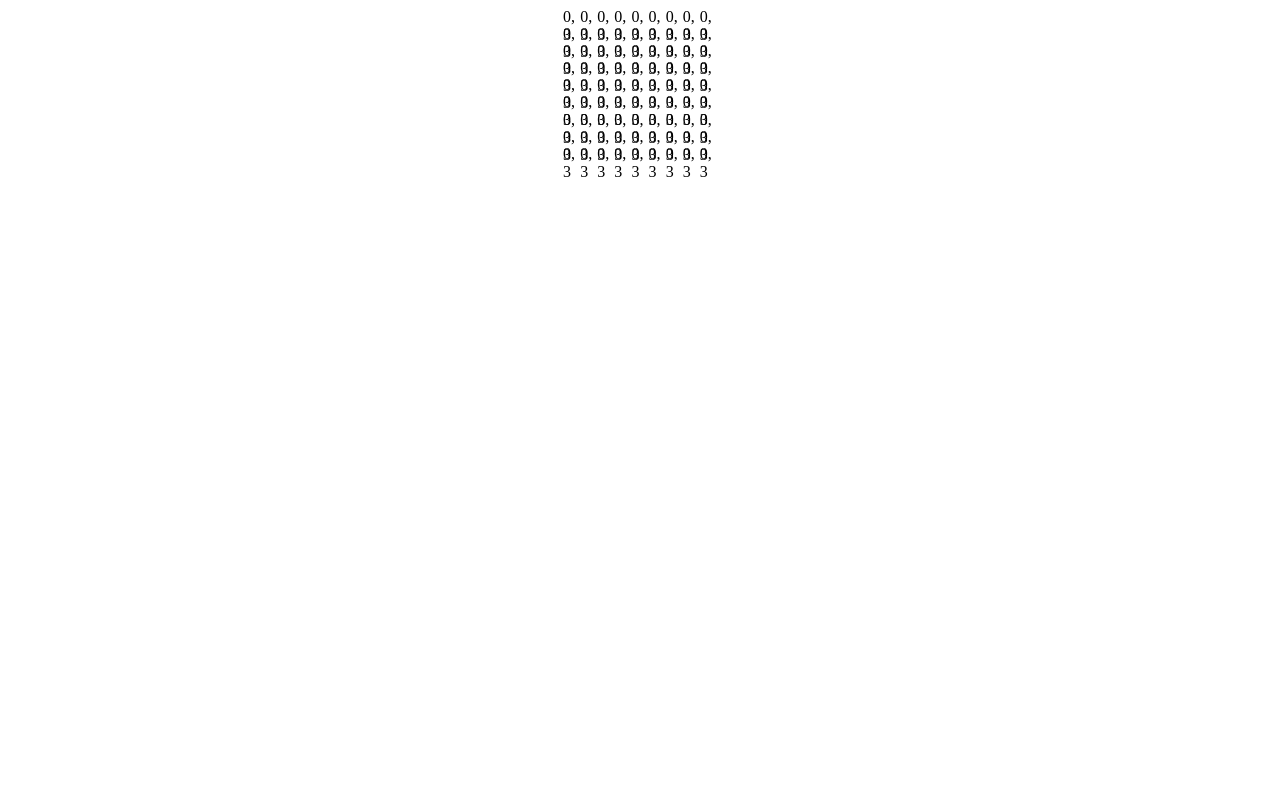
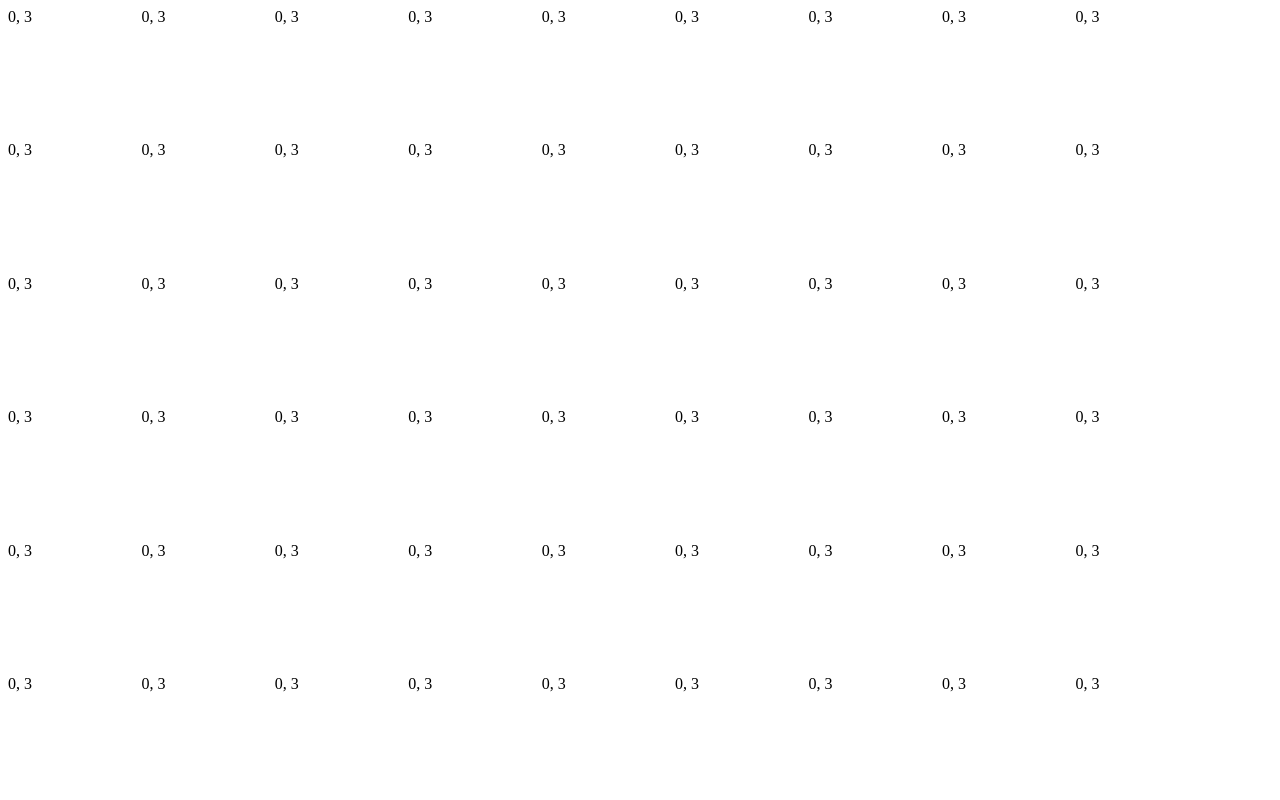
Before and after one commit to fixiabis/relati-world, a React (Create React App) app: page /play in a window 1280 px wide. Shown: the top 800 px of the page. Built offline with nearby package versions, Linux system fonts and the light colour scheme; the HTML template or start-up script is replaced by a standard one.

Commit message:
refactor: move effect hook, remove RelatiGrid

```diff
--- a/src/components/core/RelatiBoard/RelatiBoard.tsx
+++ b/src/components/core/RelatiBoard/RelatiBoard.tsx
@@ -1,50 +1,56 @@
-import React, { useEffect, useRef } from 'react';
-import { RelatiBoard as RelatiBoardValue } from '../../../libs/RelatiGame';
+import React from 'react';
+
+import {
+  RelatiBoard as RelatiBoardValue,
+  RelatiGrid as RelatiGridValue,
+} from '../../../libs/RelatiGame';
+
 import './index.css';
-import RelatiGrid, { RelatiGridProps } from './RelatiGrid';
+import { GridRenderrer, useRefForResize } from './utils';
 
 export interface RelatiBoardProps {
   value: RelatiBoardValue;
-  onGridClick?: RelatiGridProps['onClick'];
+  renderGrid: GridRenderrer;
+  children?: React.ReactNode;
+
+  onGridClick?: (
+    grid: RelatiGridValue,
+    event: React.MouseEvent<HTMLDivElement>
+  ) => void;
 }
 
 const RelatiBoard: React.FC<RelatiBoardProps> = ({
-  value: board,
+  value: boardValue,
+  children,
+  renderGrid,
   onGridClick: emitGridClick,
 }) => {
-  const boardRef = useRef() as React.RefObject<HTMLDivElement>;
+  const boardRef = useRefForResize(boardValue);
 
-  useEffect(() => {
-    if (!boardRef.current?.parentElement) {
-      return;
-    }
-
-    const boardElement = boardRef.current;
-
-    const resize = () => {
-      const {
-        offsetWidth,
-        offsetHeight,
-      } = boardElement.parentElement as HTMLElement;
-
-      const widthRatio = offsetWidth / board.width;
-      const heightRatio = offsetHeight / board.height;
-      const gridSize = Math.min(widthRatio, heightRatio) * 0.95;
-
-      boardElement.style.gridTemplateColumns = `repeat(${board.width}, ${gridSize}px)`;
-      boardElement.style.gridTemplateRows = `repeat(${board.height}, ${gridSize}px)`;
-    };
-
-    window.addEventListener('resize', resize);
-    window.dispatchEvent(new Event('resize'));
-
-    return () => window.removeEventListener('resize', resize);
-  }, [board, boardRef]);
+  const boardLayerStyle = {
+    gridArea: `1 / 1 / ${boardValue.width + 1} / ${boardValue.height + 1}`,
+  };
 
   return (
     <div ref={boardRef} className="relati-board">
-      {board.grids.map((grid, i) => (
-        <RelatiGrid key={i} value={grid} onClick={emitGridClick} />
+      {React.Children.map(children, (child, key) => (
+        <div
+          key={key}
+          className="relati-board__layer"
+          style={boardLayerStyle}
+          children={child}
+        />
+      ))}
+
+      {boardValue.grids.map((gridValue, key) => (
+        <div
+          key={key}
+          className="relati-board__grid"
+          children={renderGrid(gridValue)}
+          onClick={
+            emitGridClick && ((event) => emitGridClick(gridValue, event))
+          }
+        />
       ))}
     </div>
   );
--- a/src/components/core/RelatiBoard/RelatiGrid.tsx
+++ /dev/null
@@ -1,28 +0,0 @@
-import React from 'react';
-import { RelatiGrid as RelatiGridValue } from '../../../libs/RelatiGame';
-
-export interface RelatiGridProps {
-  value: RelatiGridValue;
-
-  onClick?: (
-    grid: RelatiGridValue,
-    event: React.MouseEvent<HTMLDivElement>
-  ) => void;
-}
-
-const RelatiGrid: React.FC<RelatiGridProps> = ({
-  value: grid,
-  onClick: emitClick,
-}) => {
-  return (
-    <div
-      className="relati-board__grid"
-      style={{ gridRowStart: grid.y + 1, gridColumnStart: grid.x + 1 }}
-      onClick={emitClick && ((event) => emitClick(grid, event))}
-    >
-      {grid.symbol}, {grid.status}
-    </div>
-  );
-};
-
-export default RelatiGrid;
--- /dev/null
+++ b/src/components/core/RelatiBoard/utils.ts
@@ -0,0 +1,34 @@
+import React, { useEffect, useRef } from 'react';
+import { RelatiBoard, RelatiGrid } from '../../../libs/RelatiGame';
+
+export type GridRenderrer = (grid: RelatiGrid) => JSX.Element;
+
+export const useRefForResize = (boardValue: RelatiBoard) => {
+  const boardRef = useRef() as React.RefObject<HTMLDivElement>;
+
+  useEffect(() => {
+    if (!boardRef.current?.parentElement) {
+      return;
+    }
+
+    const board = boardRef.current;
+    const boardContainer = board.parentElement as HTMLElement;
+
+    const resize = () => {
+      const { offsetWidth, offsetHeight } = boardContainer;
+      const widthRatio = offsetWidth / boardValue.width;
+      const heightRatio = offsetHeight / boardValue.height;
+      const gridSize = Math.min(widthRatio, heightRatio) * 0.95;
+
+      board.style.gridTemplateColumns = `repeat(${boardValue.width}, ${gridSize}px)`;
+      board.style.gridTemplateRows = `repeat(${boardValue.height}, ${gridSize}px)`;
+    };
+
+    window.addEventListener('resize', resize);
+    window.dispatchEvent(new Event('resize'));
+
+    return () => window.removeEventListener('resize', resize);
+  }, [boardRef, boardValue]);
+
+  return boardRef;
+};
--- a/src/pages/Play.tsx
+++ b/src/pages/Play.tsx
@@ -2,14 +2,6 @@ import React, { useMemo, useState } from 'react';
 import { RelatiBoard } from '../components';
 import { RelatiGame } from '../libs';
 import { RelatiGrid } from '../libs/RelatiGame';
-
-const boardContainerStyle = {
-  width: '100%',
-  height: '100%',
-  display: 'flex',
-  alignItems: 'center',
-  justifyContent: 'center',
-};
 
 const Play = () => {
   const game = useMemo(() => new RelatiGame(9, 9), []);
@@ -21,9 +13,21 @@ const Play = () => {
   };
 
   return (
-    <div style={boardContainerStyle}>
-      <RelatiBoard value={game.board} onGridClick={handleGridClick} />
-    </div>
+    <>
+      <header></header>
+      <main>
+        <RelatiBoard
+          value={game.board}
+          onGridClick={handleGridClick}
+          renderGrid={(grid) => (
+            <>
+              {grid.symbol}, {grid.status}
+            </>
+          )}
+        />
+      </main>
+      <nav></nav>
+    </>
   );
 };
 
```
